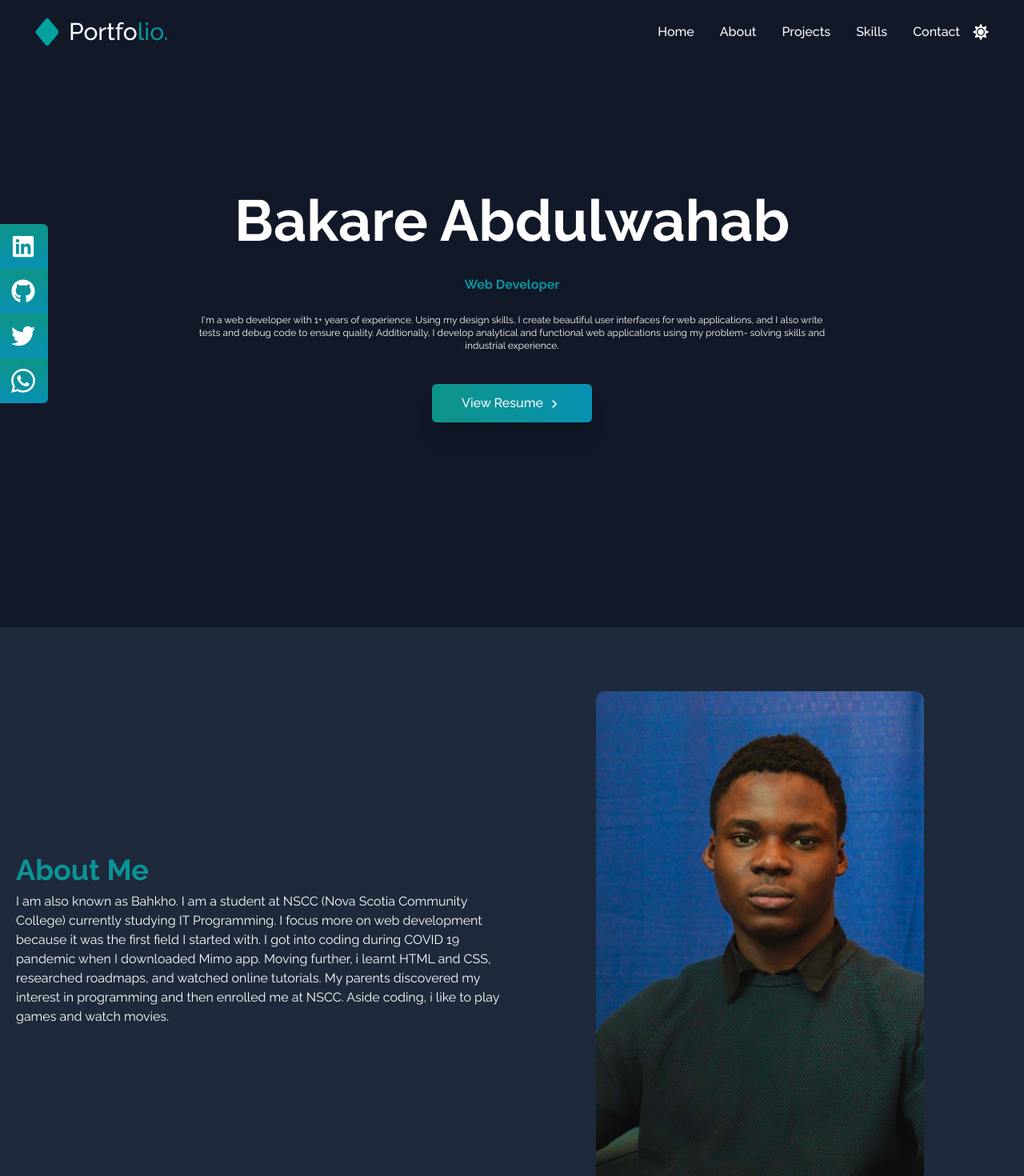
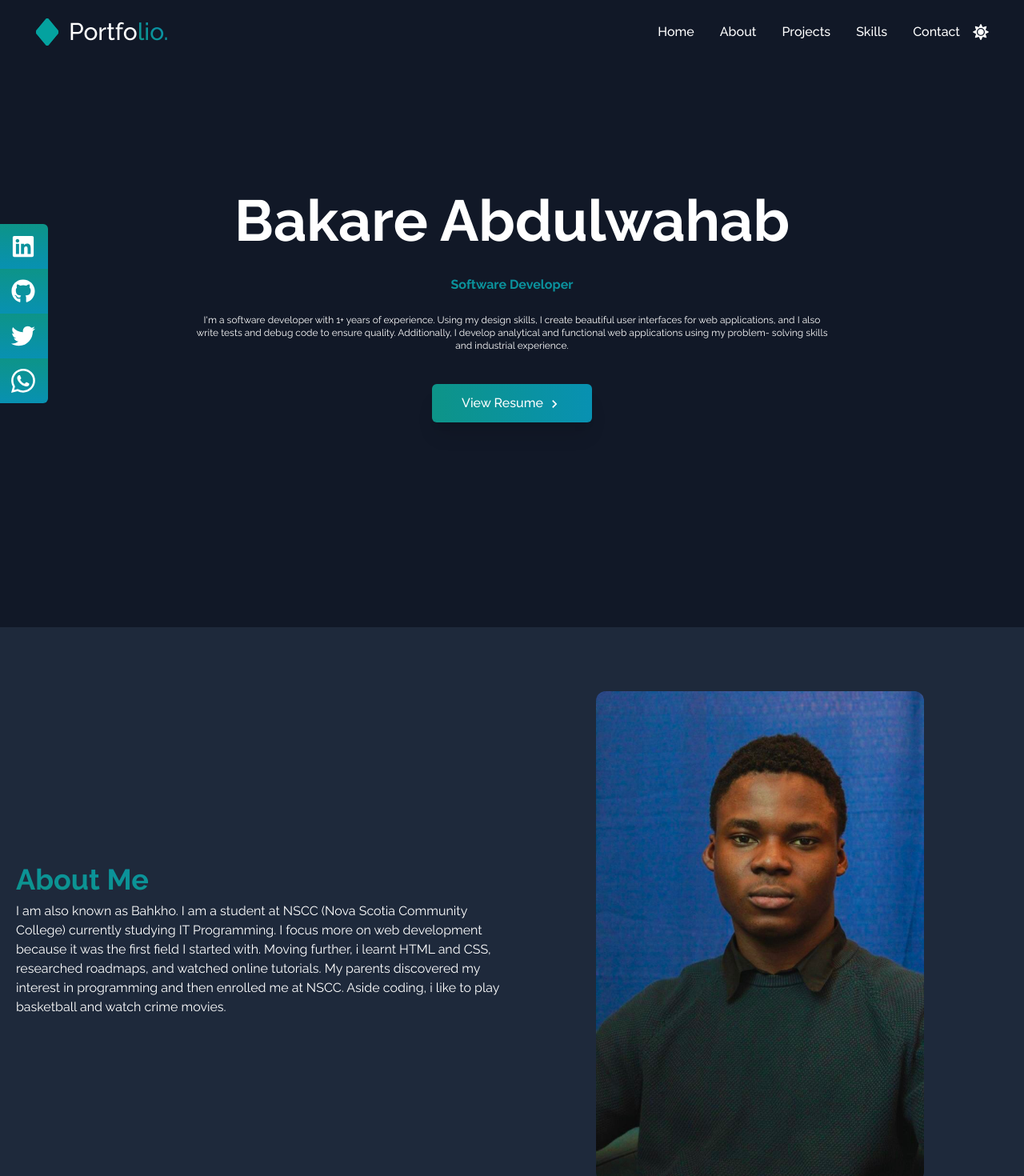
Before and after one commit to Bahkho/Portfolio, a React (Vite) app: page / in a window 1280 px wide. Shown: the top 1470 px of the page at 80% size. Built offline with nearby package versions, Linux system fonts and the light colour scheme.

Commit message:
updated portfolio

```diff
--- a/src/components/About.jsx
+++ b/src/components/About.jsx
@@ -14,11 +14,10 @@ const About = (props) => {
               I am also known as Bahkho. I am a student at NSCC (Nova Scotia
               Community College) currently studying IT Programming. I focus more
               on web development because it was the first field I started with.
-              I got into coding during COVID 19 pandemic when I downloaded Mimo
-              app. Moving further, i learnt HTML and CSS, researched roadmaps,
-              and watched online tutorials. My parents discovered my interest in
+              Moving further, i learnt HTML and CSS, researched roadmaps, and
+              watched online tutorials. My parents discovered my interest in
               programming and then enrolled me at NSCC. Aside coding, i like to
-              play games and watch movies.
+              play basketball and watch crime movies.
             </p>
           </div>
           <img
--- a/src/components/Contact.jsx
+++ b/src/components/Contact.jsx
@@ -9,6 +9,26 @@ const Contact = (props) => {
 
   const sendEmail = (e) => {
     e.preventDefault();
+
+    const name = form.current.user_name.value;
+    const email = form.current.user_email.value;
+    const message = form.current.message.value;
+
+    if (!name || !email || !message) {
+      Swal.fire({
+        icon: "error",
+        title: "Please fill in all the required fields.",
+        showConfirmButton: false,
+        timer: 2000,
+      });
+      return;
+    } else {
+      Swal.fire({
+        icon: "success",
+        title: "Message Sent",
+        showConfirmButton: false,
+        timer: 1500,
+      });
 
       emailjs
         .sendForm(
@@ -25,6 +45,7 @@ const Contact = (props) => {
             console.log(error.text);
           }
         );
+    }
   };
 
   const links = [
@@ -53,15 +74,6 @@ const Contact = (props) => {
       text: "Whatsapp",
     },
   ];
-
-  const alert = () => {
-    Swal.fire({
-      icon: "success",
-      title: "Message Sent",
-      showConfirmButton: false,
-      timer: 1500,
-    });
-  };
 
   return (
     <div name="contact" className={props.mode ? "" : "dark"}>
@@ -99,9 +111,7 @@ const Contact = (props) => {
                 className="p-2 bg-transparent border-2 rounded-md focus:outline-none"
               ></textarea>
               <button className="px-6 py-3 my-8 flex items-center hover:scale-100 duration-300 bg-gradient-to-r from-teal-600 to-cyan-600 rounded-md">
-                <div className="mx-auto" onClick={alert}>
-                  Let's Talk
-                </div>
+                <div className="mx-auto">Let's Talk</div>
               </button>
             </form>
           </div>
--- a/src/components/Hero.jsx
+++ b/src/components/Hero.jsx
@@ -11,15 +11,16 @@ const Hero = (props) => {
           Bakare Abdulwahab
         </h1>
         <p className=" bg-gradient-to-tr from-teal-600 to-cyan-600 text-transparent bg-clip-text font-bold p-2">
-          Web Developer
+          Software Developer
         </p>
         <div className="flex justify-center items-center">
           <p className=" text-xs py-4">
-            I'm a web developer with 1+ years of experience. Using my design
-            skills, I create beautiful user interfaces for web applications, and
-            I also write tests and debug code to ensure quality. Additionally, I
-            develop analytical and functional web applications using my problem-
-            solving skills and industrial experience.
+            I'm a software developer with 1+ years of experience. Using my
+            design skills, I create beautiful user interfaces for web
+            applications, and I also write tests and debug code to ensure
+            quality. Additionally, I develop analytical and functional web
+            applications using my problem- solving skills and industrial
+            experience.
           </p>
           {/* <TypeAnimation
             className=" text-xs pl-1 bg-gradient-to-tr from-teal-600 to-cyan-600 text-transparent bg-clip-text"
```
Lines whose indentation alone changed are shown as unchanged.
